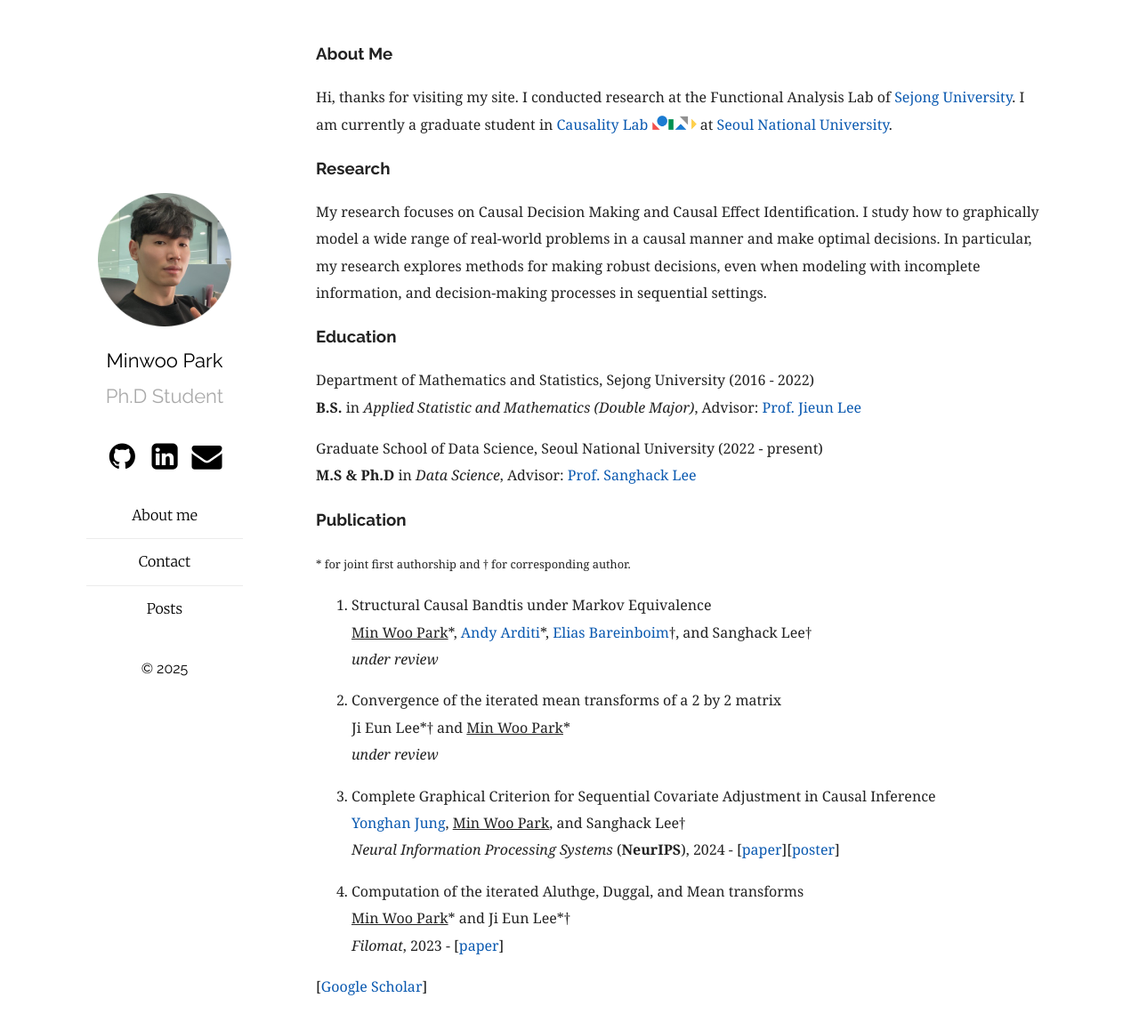
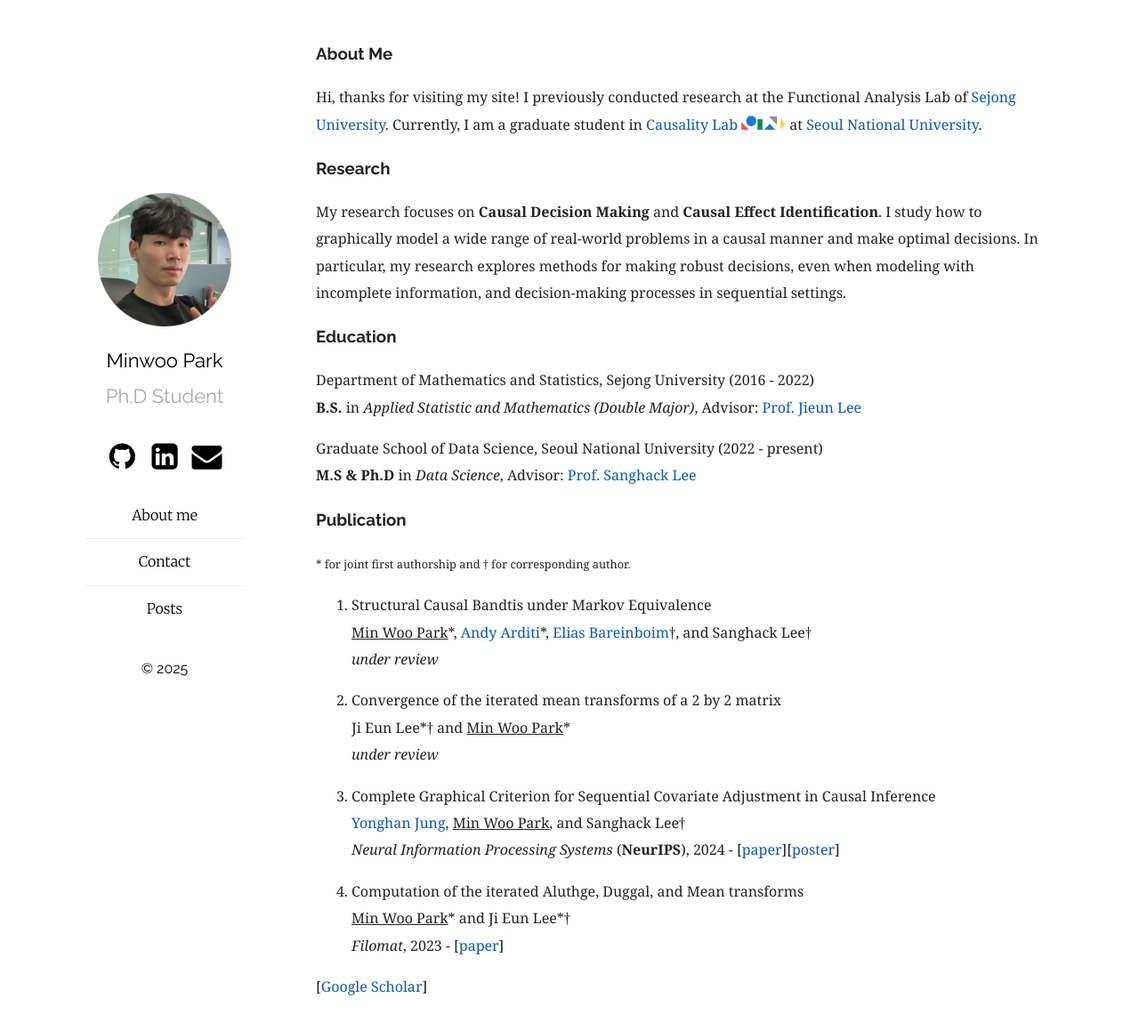
Before and after one commit to MinwooPark96/minwoopark96.github.com, a Jekyll site: the page built from aboutme.md, in a window 1280 px wide and 1169 px high. Shown: the top 1158 px of the window at 89% size. Built offline with Jekyll 4.4.1, drawn with Linux system fonts in a browser that asks for light colours.

```diff
--- a/aboutme.md
+++ b/aboutme.md
@@ -5,11 +5,11 @@ title: About Me
 
 ### About Me
 
-Hi, thanks for visiting my site. I conducted research at the Functional Analysis Lab of [Sejong University](http://sejong.ac.kr/). I am currently a graduate student in [Causality Lab](https://causality.snu.ac.kr/) <img src="causality_logo.jpg" alt="Causality Logo" style="width:50px; height:auto; display:inline;"> at [Seoul National University](https://www.snu.ac.kr/).
+Hi, thanks for visiting my site! I previously conducted research at the Functional Analysis Lab of [Sejong University](http://sejong.ac.kr/). Currently, I am a graduate student in [Causality Lab](https://causality.snu.ac.kr/) <img src="causality_logo.jpg" alt="Causality Logo" style="width:50px; height:auto; display:inline;"> at [Seoul National University](https://www.snu.ac.kr/).
 
 ### Research
 
-My research focuses on Causal Decision Making and Causal Effect Identification. I study how to graphically model a wide range of real-world problems in a causal manner and make optimal decisions. In particular, my research explores methods for making robust decisions, even when modeling with incomplete information, and decision-making processes in sequential settings.
+My research focuses on **Causal Decision Making** and **Causal Effect Identification**. I study how to graphically model a wide range of real-world problems in a causal manner and make optimal decisions. In particular, my research explores methods for making robust decisions, even when modeling with incomplete information, and decision-making processes in sequential settings.
 
 ### Education
 
```
